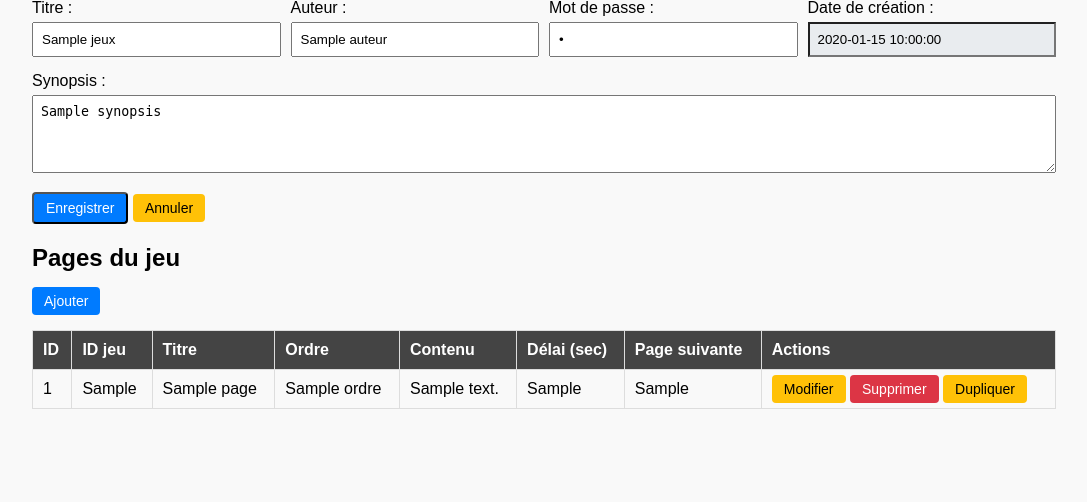
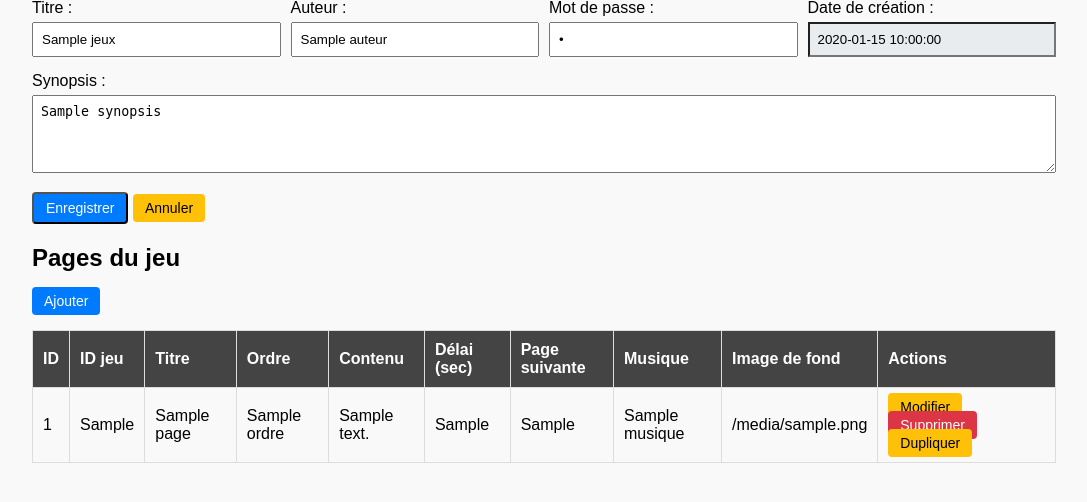
Before and after one commit to Pakal72/station72, a FastAPI app: page /jeux/edit/1 in a window 1280 px wide. Shown: the part 102-604 px from the top of the page, without its empty margins (96-1183 px from the left). Run offline with FastAPI, Linux system fonts and the light colour scheme; a database or web service that is not in the repository returns one stand-in record (values such as "Sample title"); some libraries are stand-ins or nearby versions.

Commit message:
Ajout des colonnes musique et image_fond

```diff
--- a/Station72.session.sql
+++ b/Station72.session.sql
@@ -1,3 +1,5 @@
 ALTER TABLE pages
 ADD COLUMN delai_fermeture INTEGER DEFAULT NULL COMMENT 'Délai en secondes avant fermeture automatique',
-ADD COLUMN page_suivante INTEGER DEFAULT NULL COMMENT 'id_page cible en cas de transition automatique';
+ADD COLUMN page_suivante INTEGER DEFAULT NULL COMMENT 'id_page cible en cas de transition automatique',
+ADD COLUMN musique TEXT DEFAULT NULL COMMENT 'Chemin du fichier musique',
+ADD COLUMN image_fond TEXT DEFAULT NULL COMMENT 'Chemin de l''image de fond';
--- a/main.py
+++ b/main.py
@@ -147,13 +147,24 @@ def add_page(
     ordre: int = Form(...),
     delai_fermeture: int = Form(0),
     page_suivante: int | None = Form(None),
+    musique: str = Form(""),
+    image_fond: str = Form(""),
     contenu: str = Form(""),
 ):
     with get_conn() as conn:
         with conn.cursor() as cur:
             cur.execute(
-                "INSERT INTO pages (id_jeu, titre, ordre, delai_fermeture, page_suivante, contenu) VALUES (%s, %s, %s, %s, %s, %s)",
-                (jeu_id, titre, ordre, delai_fermeture, page_suivante, contenu),
+                "INSERT INTO pages (id_jeu, titre, ordre, delai_fermeture, page_suivante, musique, image_fond, contenu) VALUES (%s, %s, %s, %s, %s, %s, %s, %s)",
+                (
+                    jeu_id,
+                    titre,
+                    ordre,
+                    delai_fermeture,
+                    page_suivante,
+                    musique,
+                    image_fond,
+                    contenu,
+                ),
             )
             conn.commit()
     return RedirectResponse(url=f"/jeux/edit/{jeu_id}", status_code=303)
@@ -175,13 +186,24 @@ def edit_page(
     ordre: int = Form(...),
     delai_fermeture: int = Form(0),
     page_suivante: int | None = Form(None),
+    musique: str = Form(""),
+    image_fond: str = Form(""),
     contenu: str = Form(""),
 ):
     with get_conn() as conn:
         with conn.cursor() as cur:
             cur.execute(
-                "UPDATE pages SET titre=%s, ordre=%s, delai_fermeture=%s, page_suivante=%s, contenu=%s WHERE id_page=%s",
-                (titre, ordre, delai_fermeture, page_suivante, contenu, page_id),
+                "UPDATE pages SET titre=%s, ordre=%s, delai_fermeture=%s, page_suivante=%s, musique=%s, image_fond=%s, contenu=%s WHERE id_page=%s",
+                (
+                    titre,
+                    ordre,
+                    delai_fermeture,
+                    page_suivante,
+                    musique,
+                    image_fond,
+                    contenu,
+                    page_id,
+                ),
             )
             cur.execute("SELECT id_jeu FROM pages WHERE id_page=%s", (page_id,))
             jeu_id = cur.fetchone()[0]
@@ -205,18 +227,20 @@ def duplicate_page(page_id: int):
     with get_conn() as conn:
         with conn.cursor(cursor_factory=RealDictCursor) as cur:
             cur.execute(
-                "SELECT id_jeu, titre, ordre, delai_fermeture, page_suivante, contenu FROM pages WHERE id_page=%s",
+                "SELECT id_jeu, titre, ordre, delai_fermeture, page_suivante, musique, image_fond, contenu FROM pages WHERE id_page=%s",
                 (page_id,),
             )
             page = cur.fetchone()
             cur.execute(
-                "INSERT INTO pages (id_jeu, titre, ordre, delai_fermeture, page_suivante, contenu) VALUES (%s, %s, %s, %s, %s, %s)",
+                "INSERT INTO pages (id_jeu, titre, ordre, delai_fermeture, page_suivante, musique, image_fond, contenu) VALUES (%s, %s, %s, %s, %s, %s, %s, %s)",
                 (
                     page["id_jeu"],
                     page["titre"],
                     page["ordre"],
                     page["delai_fermeture"],
                     page["page_suivante"],
+                    page["musique"],
+                    page["image_fond"],
                     page["contenu"],
                 ),
             )
--- a/templates/add_jeu.html
+++ b/templates/add_jeu.html
@@ -58,6 +58,8 @@
                     <th>Contenu</th>
                     <th>Délai (sec)</th>
                     <th>Page suivante</th>
+                    <th>Musique</th>
+                    <th>Image de fond</th>
                     <th>Actions</th>
                 </tr>
             </thead>
@@ -71,6 +73,8 @@
                     <td>{{ page.contenu }}</td>
                     <td>{{ page.delai_fermeture }}</td>
                     <td>{{ page.page_suivante }}</td>
+                    <td>{{ page.musique }}</td>
+                    <td>{{ page.image_fond }}</td>
                     <td>
                         <a href="/pages/edit/{{ page.id_page }}" class="btn btn-secondary">Modifier</a>
                         <a href="/pages/delete/{{ page.id_page }}" class="btn btn-danger" onclick="return confirm('Êtes-vous sûr de vouloir supprimer cette page ?');">Supprimer</a>
```
Also changed, not shown: templates/add_page.html (+8 -0 lines), README.md.
